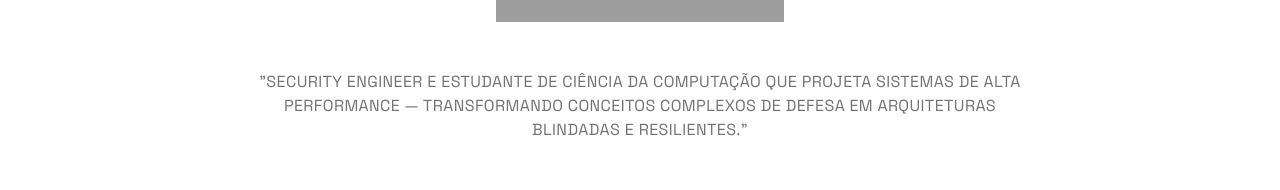
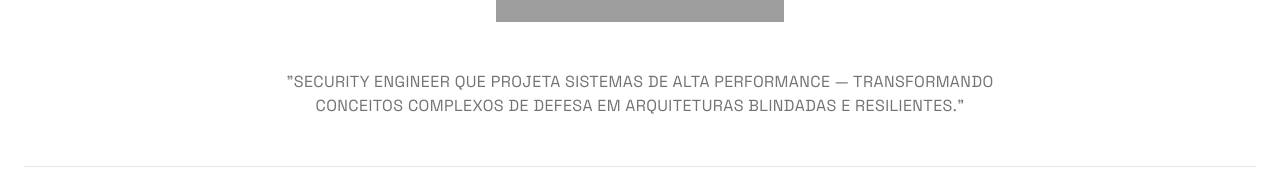
Before and after one commit to lucasonline0/portfolio, a React (Vite) app: page / in a window 1280 px wide. Shown: the part 482-672 px from the top of the page. Built offline with nearby package versions, Linux system fonts and the light colour scheme; grey boxes are pictures that could not be loaded; the HTML template or start-up script is replaced by a standard one.

Commit message:
feat(hero):  update biography

```diff
--- a/src/components/Hero.tsx
+++ b/src/components/Hero.tsx
@@ -43,7 +43,7 @@ const Hero = () => {
 
         <div className="text-center max-w-3xl mx-auto mb-8 md:mb-12 animate-fade-up opacity-0 delay-500" style={{ animationFillMode: 'forwards' }}>
           <p className="text-muted-foreground text-xs sm:text-sm md:text-base uppercase tracking-wide leading-relaxed">
-            "SECURITY ENGINEER e estudante de Ciência da Computação que projeta sistemas de alta performance — transformando conceitos complexos de defesa em arquiteturas blindadas e resilientes."
+            "SECURITY ENGINEER que projeta sistemas de alta performance — transformando conceitos complexos de defesa em arquiteturas blindadas e resilientes."
           </p>
         </div>
 
```
